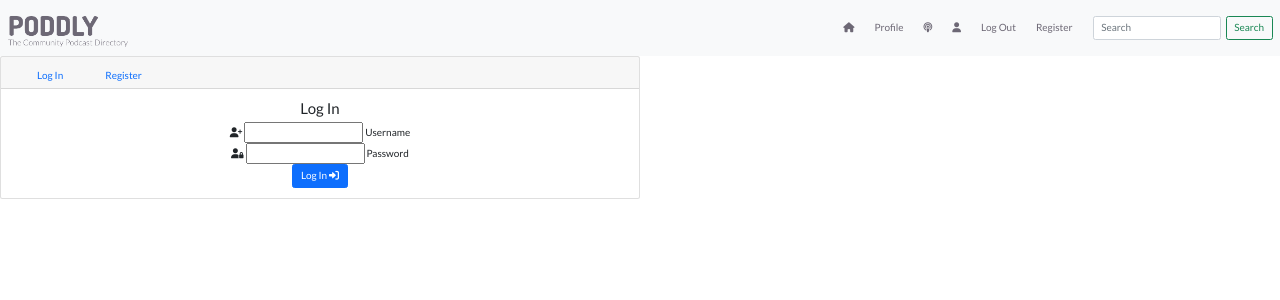
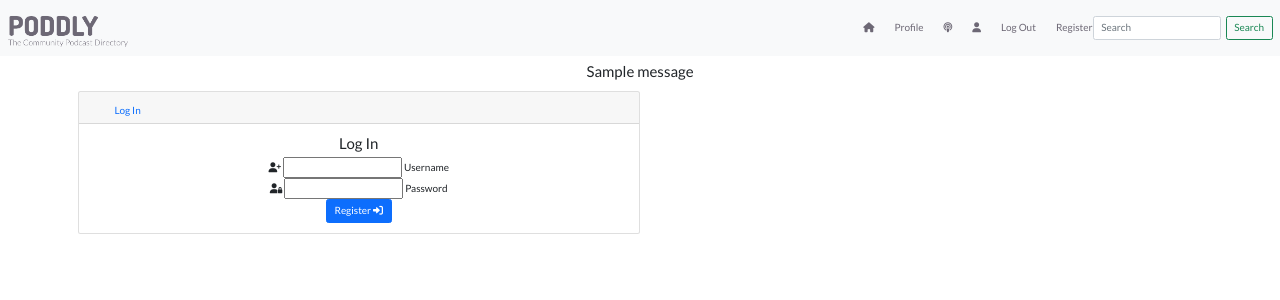
Before and after one commit to PeteCookson/Poddly, a Flask app: page /register in a window 1280 px wide. Shown: the top 300 px of the page. Run offline with Flask 2, Linux system fonts and the light colour scheme; one stand-in notice (Sample message) is shown; some libraries are stand-ins or nearby versions.

Commit message:
Add Register functionality

```diff
--- a/app.py
+++ b/app.py
@@ -26,6 +26,25 @@ def get_podcasts():
 
 @app.route("/register", methods=["GET", "POST"])
 def register():
+    if request.method == "POST":
+        # check if username already exists in db
+        existing_user = mongo.db.users.find_one(
+            {"username": request.form.get("username").lower()})
+
+        if existing_user:
+            flash("Username already exists")
+            return redirect(url_for("register"))
+
+        register = {
+            "username": request.form.get("username").lower(),
+            "password": generate_password_hash(request.form.get("password"))
+        }
+        mongo.db.users.insert_one(register)
+
+        # put the new user into 'session' cookie
+        session["user"] = request.form.get("username").lower()
+        flash("Registration Successful!")
+
     return render_template("register.html")
 
 if __name__ == "__main__":
--- a/static/css/style.css
+++ b/static/css/style.css
@@ -18,6 +18,10 @@ a {
     padding-left: 2rem;
 }
 
+.flashes h4 {
+    line-height: 2;
+}
+
 /*--------------------------------------------Media Queries*/
 @media screen and (min-width: 768px) {
     .card {
--- a/templates/base.html
+++ b/templates/base.html
@@ -16,34 +16,7 @@
 <body>
 
     <header>
-        <!-- top navbar
-        <nav class="navbar navbar-expand-lg">
-            <div class="container-fluid">
-                <a class="navbar-brand" href="{{ url_for('get_podcasts') }}">
-                    <img src="/static/img/logo.png" alt="Logo for PODDLY" width="50%">
-                </a>
-                <button class="navbar-toggler" type="button" data-bs-toggle="collapse" data-bs-target="#navbarNav" aria-controls="navbarNav" aria-expanded="false" aria-label="Toggle navigation">
-                    <span class="navbar-toggler-icon"></span>
-                </button>
-                <form class="d-flex">
-                    <input class="form-control me-2" type="search" placeholder="Search" aria-label="Search">
-                    <button class="btn btn-outline-success" type="submit">Search</button>
-                </form>
-
-                <div class="collapse navbar-collapse" id="navbarNav">
-                    <ul class="navbar-nav ms-auto">
-                        <li class="nav-item"><a href="{{ url_for('get_podcasts') }}"><i class="fa-solid fa-house"></i></a></li>
-                        <li><a href="#">Profile</a></li>
-                        <li><a href="#"><i class="fa-solid fa-podcast"></i></a></li>
-                        <li><a href="#"><i class="fa-solid fa-user"></i></a></li>
-                        <li><a href="#">Log Out</a></li>
-                        <li><a href="{{ url_for('register') }}">Register</a></li>
-                        <li><a href="#"><i class="fa-solid fa-folders"></i></a></li>
-                    </ul>
-                </div>
-            </div>
-        </nav>
--->
+        <!-- top navbar -->
         <nav class="navbar navbar-expand-lg navbar-light bg-light">
             <div class="container-fluid">
                 <a class="navbar-brand" href="{{ url_for('get_podcasts') }}"><img src="/static/img/logo.png" alt="Logo for PODDLY" style="width: 120px"></a>
@@ -53,12 +26,12 @@
                 <div class="collapse navbar-collapse" id="navbarToggler">
                     <ul class="navbar-nav ms-auto">
                         <li class="nav-item"><a href="{{ url_for('get_podcasts') }}"><i class="fa-solid fa-house"></i></a></li>
-                        <li class="nav-item"><a href="#">Profile</a></li>
+                        <li class="nav-item"><a href="{{ url_for('register') }}">Profile</a></li>
                         <li class="nav-item"><a href="#"><i class="fa-solid fa-podcast"></i></a></li>
-                        <li class="nav-item"><a href="#"><i class="fa-solid fa-user"></i></a></li>
+                        <li class="nav-item"><a href="{{ url_for('register') }}"><i class="fa-solid fa-user"></i></a></li>
                         <li class="nav-item"><a href="#">Log Out</a></li>
                         <li class="nav-item"><a href="{{ url_for('register') }}">Register</a></li>
-                        <li class="nav-item"><a href="#"><i class="fa-solid fa-folders"></i></a></li>
+                        <!--<li class="nav-item"><a href="#"><i class="fa-solid fa-folders"></i></a></li>-->
                     </ul>
                     <form class="d-flex">
                         <input class="form-control me-2" type="search" placeholder="Search" aria-label="Search">
@@ -81,9 +54,23 @@
         -->
     </header>
 
-    {% block content %}
-    {% endblock %}
+    <section>
+        <!-- flash messages -->
+        {% with messages = get_flashed_messages() %}
+        {% if messages %}
+        {% for message in messages %}
+        <div class="row flashes">
+            <h4 class="text-center">{{ message }}</h4>
+        </div>
+        {% endfor %}
+        {% endif %}
+        {% endwith %}
+    </section>
 
+    <main class="container">
+        {% block content %}
+        {% endblock %}
+    </main>
 
 
     <script src="https://code.jquery.com/jquery-3.6.0.min.js" integrity="sha256-/xUj+3OJU5yExlq6GSYGSHk7tPXikynS7ogEvDej/m4=" crossorigin="anonymous"></script>
--- a/templates/register.html
+++ b/templates/register.html
@@ -7,21 +7,20 @@
             <li class="nav-item">
                 <a class="nav-link" aria-current="page" id="log-in" href="#">Log In</a>
             </li>
-            <li class="nav-item">
+            <!--<li class="nav-item">
                 <a class="nav-link" aria-current="page" href="#">Register</a>
-            </li>
+            </li>-->
         </ul>
     </div>
     <div class="card-body">
-
-        <form class="col s6 m6" method="POST" action="{{ url_for('register') }}">
+        <form class="col" method="POST" action="{{ url_for('register') }}">
             <h4 class="register center-align">Log In</h4>
             <div class="card-panel">
                 <!-- username -->
                 <div class="row">
                     <div class="col">
                         <i class="fas fa-user-plus prefix"></i>
-                        <input id="username" name="username" type="text" class="validate">
+                        <input id="username" name="username" type="text" minlength="5" maxlength="15" pattern="^[a-zA-Z0-9]{5,15}$" class="validate" required>
                         <label for="username">Username</label>
                     </div>
                 </div>
@@ -29,15 +28,17 @@
                 <div class="row">
                     <div class="col">
                         <i class="fas fa-user-lock prefix"></i>
-                        <input id="password" name="password" type="password" class="validate">
+                        <input id="password" name="password" type="password" minlength="5" maxlength="15" pattern="^[a-zA-Z0-9]{5,15}$" class="validate" required>
                         <label for="password">Password</label>
                     </div>
                 </div>
+            </div>
+            <button type="submit" class="btn btn-primary">
+                Register <i class="fas fa-sign-in-alt"></i>
+            </button>
+        </form>
 
-
-            </div>
-        </form>
-        <a href="#" class="btn btn-primary">Log In <i class="fas fa-sign-in-alt"></i></a>
+        <!--<a href="#" class="btn btn-primary">Log In <i class="fas fa-sign-in-alt"></i></a>-->
     </div>
 </div>
 {% endblock %}
```
